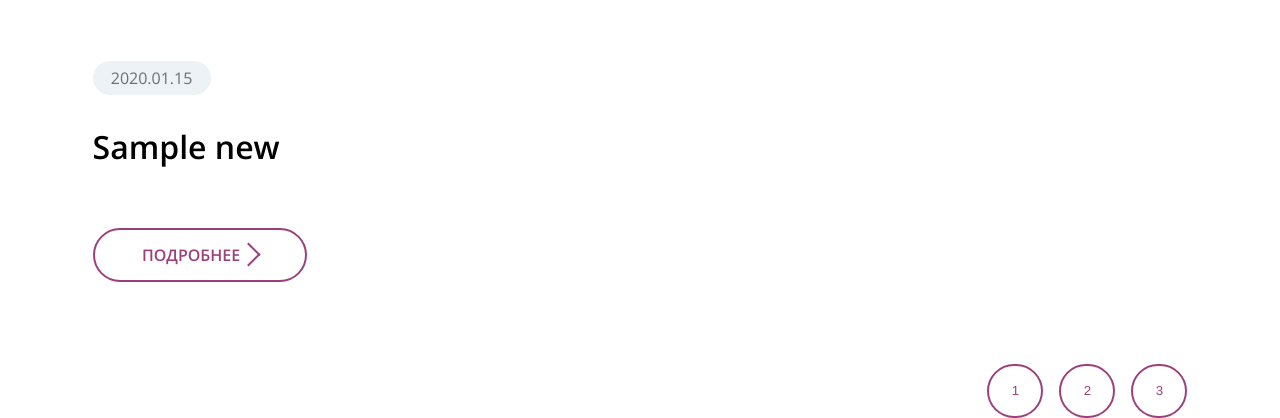
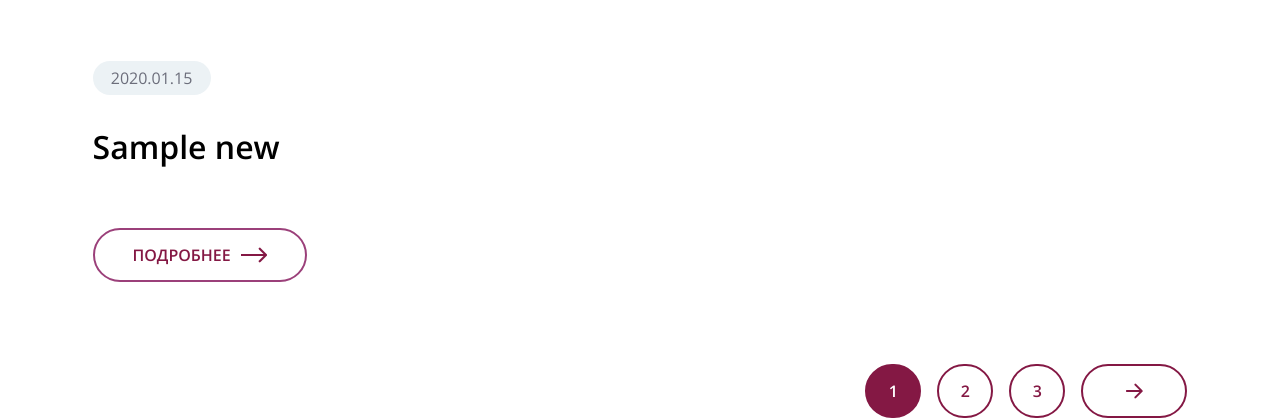
Before and after one commit to macsbaklanoff/techart_test_application, a PHP site: page / in a window 1280 px wide. Shown: the part 939-1357 px from the top of the page. Run offline with PHP 8.4, Linux system fonts and the light colour scheme; tables that the repository leaves empty or names only in its code hold one stand-in row (values such as "Sample post"); grey boxes marked "Sample" are stand-in pictures.

Commit message:
update code

```diff
--- a/app/controllers/HomeController.php
+++ b/app/controllers/HomeController.php
@@ -5,11 +5,19 @@ require_once 'app/models/NewsModel.php';
 class HomeController {
 
   public $news_list;
-  public static function index(): void {
+  public $current_page = 0;
+  public $count_items_page = 4;
+  public $offset = 0;
+  public $last_news;
+
+  public function index(): void {
     $news_model = new NewsModel();
-    $news_list = $news_model->getAllNews();
+    $news_list = $news_model->getAllNews($this->count_items_page, $this->offset);
+    $last_news = $news_model->getLastNews();
 
-    $i = 0;
+    $last_news['announce'] = substr($last_news['announce'],3, -4);
+    $last_news['content'] = substr($last_news['content'],3, -4);
+
     foreach ($news_list as &$news) {
       $news['announce'] = substr($news['announce'],3, -4);
       $news['content'] = substr($news['content'],3, -4);
@@ -18,7 +26,6 @@ class HomeController {
     unset($news);
 
     $news_list = array_slice($news_list, 0, 4);
-    $last_news = $news_list[count($news_list) - 1];
     require_once __DIR__ . '/../views/TemplateView.php';
     }
 }
--- a/app/css/template_style.css
+++ b/app/css/template_style.css
@@ -137,55 +137,38 @@ body, html {
 .news_list-news_item-news_more {
   display: grid;
   grid-template-columns: min-content min-content;
+  column-gap: 10px;
   align-items: center;
   justify-content: center;
   margin: 0;
   width: 214px;
   height: 54px;
   background-color: #FFF;
-  color: #9B407A;
+  color: #841844;
   border: 2px #9B407A solid;
   font-family: 'OpenSans-SemiBold';
   font-size: 16px;
   text-transform: uppercase;
   border-radius: 50px;
 }
-/* .news_list-news_item-news_more:hover {
-  color: #FFF;
-  background-color: #841844;
-} */
-.more-arrow {
-  width: 15px;
-  height: 15px;
-  border: 2px solid #9B407A;
-  border-left: 0;
-  border-top: 0;
-  transform: rotate(-45deg);
-}
+
 .news_list-news_item-news:hover {
   cursor: pointer;
 }
 .news_list-news_item-news:hover .news_list-news_item-news_more {
   background-color: #841844;
   color: #FFF;
-  transition: 500ms;
+  transition: 250ms;
   cursor: pointer;
-}
-.news_list-news_item-news:hover .more-arrow {
-  width: 15px;
-  height: 15px;
-  border: 2px solid #FFF;
-  border-left: 0;
-  border-top: 0;
-  transform: rotate(-45deg);
-  transition: 500ms;
 }
 .news_list-news_item-news:hover .news_list-news_item-news_title {
   color: #841844;
-  transition: 500ms;
+  transition: 250ms;
 }
-
-
+.news_list-news_item-news:hover .more-arrow {
+  content: url('/uploads/icons/arrow-more-hover.png');
+  transition: 250ms;
+}
 .news_pagination {
   margin: 0px;
   margin-top: 82px;
@@ -197,7 +180,40 @@ body, html {
   background-color: #FFF;
   width: 56px;
   height: 54px;
-  border: 2px solid #9B407A;
-  color: #9B407A;
+  border: 2px solid #841844;
+  color: #841844;
   border-radius: 50px;
+
+  font-family: 'OpenSans-SemiBold';
+  font-size: 16px;
+  text-transform: uppercase;
 }
+.news_pagination_item:hover {
+  cursor: pointer;
+  background-color: #841844;
+  color: #FFF;
+  transition: 250ms;
+}
+.news_pagination_next {
+  display: grid;
+  background-color: #FFF;
+  width: 106px;
+  height: 54px;
+  border: 2px solid #841844;
+  color: #841844;
+  border-radius: 50px;
+  place-items: center;
+}
+.news_pagination_next:hover {
+  cursor: pointer;
+  background-color: #841844;
+  transition: 250ms;
+}
+.news_pagination_next:hover .arrow-next-page {
+  content: url('/uploads/icons/arrow-next-page-hover.png');
+  transition: 250ms;
+}
+.current {
+  background-color: #841844;
+  color: #FFF;
+}
--- a/app/models/NewsModel.php
+++ b/app/models/NewsModel.php
@@ -3,8 +3,8 @@
 require_once 'core/model.php';
 
 class NewsModel extends Model {
-  public function getAllNews(): array {
-    $data = $this->db_context->query("SELECT * FROM news");
+  public function getAllNews($count_items_page, $offset): array {
+    $data = $this->db_context->query("SELECT * FROM news LIMIT $count_items_page OFFSET $offset");
     return $data->fetchAll(PDO::FETCH_ASSOC);
   }
 
@@ -12,4 +12,9 @@ class NewsModel extends Model {
     $data = $this->db_context->query("SELECT * FROM news WHERE id=$id");
     return $data->fetch(PDO::FETCH_ASSOC);
   }
+
+  public function getLastNews() {
+    $data = $this->db_context->query("SELECT * FROM news ORDER BY id DESC LIMIT 1");
+    return $data->fetch(PDO::FETCH_ASSOC);
+  }
 }
--- a/app/views/HomeView.php
+++ b/app/views/HomeView.php
@@ -26,15 +26,18 @@
           <p class="news_list-news_item-news_announce"><?= htmlspecialchars($news['announce'])?></p>
           <button class="news_list-news_item-news_more">
             Подробнее
-            <div class="more-arrow"></div>
+            <img class="more-arrow" src="/uploads/icons/arrow-more.png">
           </button>
         </div>
         <?php endforeach; ?>
     </div>
     <div class="news_pagination">
-      <button class="news_pagination_item">1</button>
+      <button class="news_pagination_item current">1</button>
       <button class="news_pagination_item">2</button>
       <button class="news_pagination_item">3</button>
+      <button class="news_pagination_next">
+        <img class="arrow-next-page" src="/uploads/icons/arrow-next-page.png">
+      </button>
     </div>
   </div>
 </body>
```
Also changed, not shown: uploads/icons/arrow-more-hover.png (added), uploads/icons/arrow-more.png (added), uploads/icons/arrow-next-page-hover.png (added), uploads/icons/arrow-next-page.png (added).
